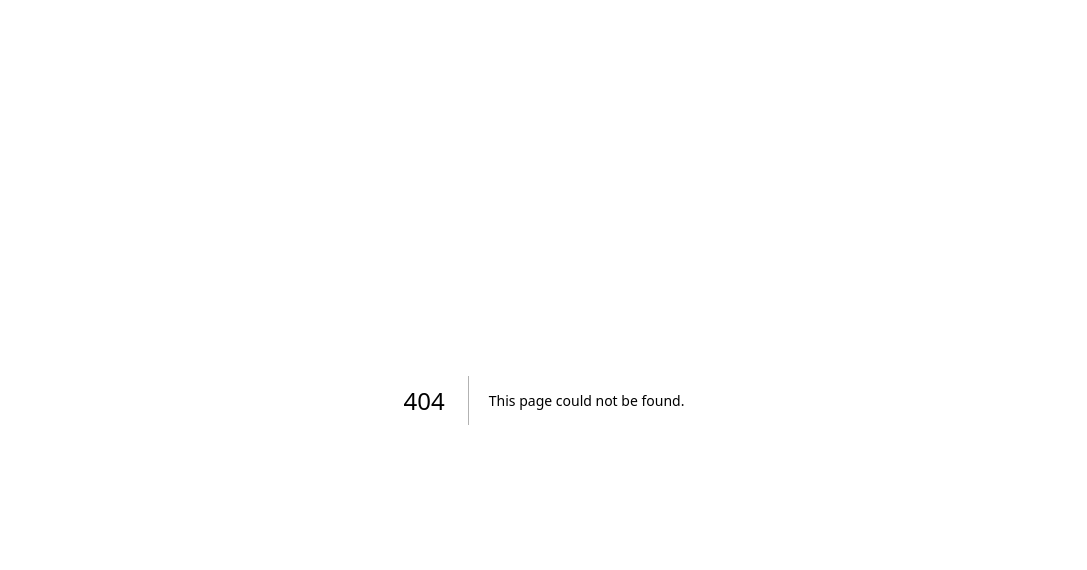
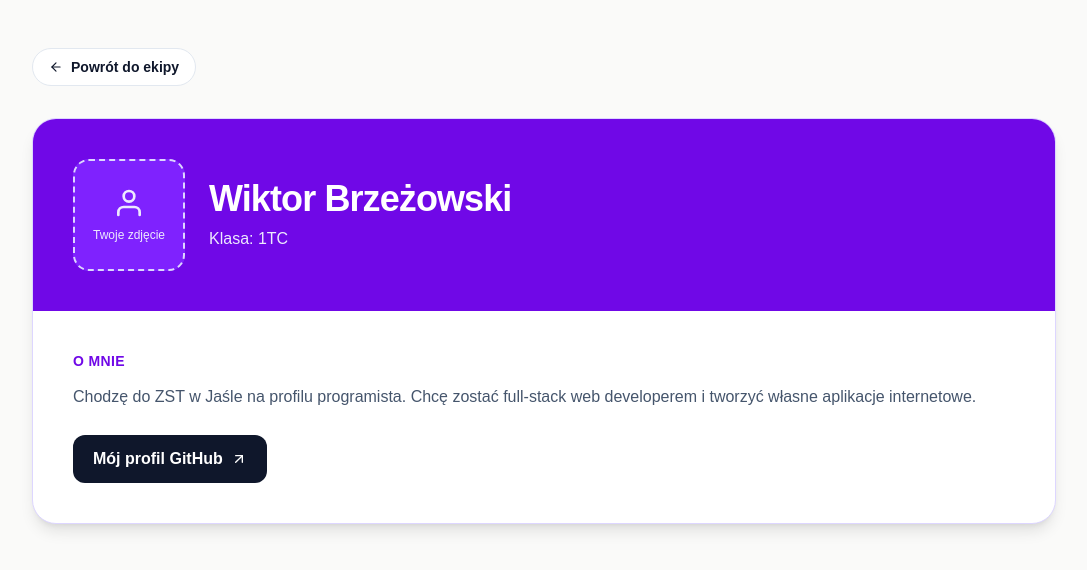
Before and after one commit to kmarszalek-zst/warsztaty-kodowania, a Next.js app: page /1tc-wiktor-brzezowski in a window 1280 px wide. Before the commit this address had no page. Shown: the top 570 px of the page, without its empty margins (96-1183 px from the left). Built offline with nearby package versions, Linux system fonts and the light colour scheme.

Commit message:
Dodaj wizytowke Wiktora Brzeżowskiego

```diff
--- a/src/app/klasa-imie-nazwisko/page.js
+++ b/src/app/1tc-wiktor-brzezowski/page.js
@@ -1,11 +1,11 @@
 import { FiUser } from "react-icons/fi";
 import ProfileLayout from "../../components/general/ProfileLayout";
-import StudentDetails from "../../components/klasa-imie-nazwisko/StudentDetails";
+import StudentDetails from "../../components/1tc-wiktor-brzezowski/StudentDetails";
 
 export const metadata = {
-  title: "Wizytówka ucznia — Twoje imię i nazwisko — ZST Koduj",
+  title: "Wizytówka ucznia — Wiktor Brzeżowski — ZST Koduj",
   description:
-    "Wizytówka ucznia Twoje imię i nazwisko z klasy Twoja klasa w warsztatach ZST Koduj.",
+    "Wizytówka ucznia Wiktor Brzeżowski z klasy 1TC w warsztatach ZST Koduj.",
 };
 
 export default function StudentTemplatePage() {
@@ -23,10 +23,10 @@ export default function StudentTemplatePage() {
             </div>
             <div>
               <h1 className="text-3xl font-black tracking-tight sm:text-4xl">
-                Twoje imię i nazwisko
+                Wiktor Brzeżowski
               </h1>
               <p className="mt-2 font-medium text-violet-100">
-                Klasa: [Twoja klasa]
+                Klasa: 1TC
               </p>
             </div>
           </div>
--- a/src/app/page.js
+++ b/src/app/page.js
@@ -55,7 +55,7 @@ export default function Home() {
 
           {/* Uczniowie: skopiuj kartę i uzupełnij własne dane oraz adres strony. */}
           <a
-            href="/klasa-imie-nazwisko"
+            href="/1tc-wiktor-brzezowski"
             className="group flex items-center gap-4 rounded-3xl border border-violet-300 bg-violet-50 p-5 shadow-sm transition hover:-translate-y-1 hover:border-violet-500 hover:bg-violet-100"
           >
             <span className="flex h-14 w-14 shrink-0 items-center justify-center rounded-2xl bg-violet-200 text-violet-900">
@@ -63,10 +63,10 @@ export default function Home() {
             </span>
             <span className="min-w-0">
               <span className="block truncate font-bold">
-                Twoje imię i nazwisko
+                Wiktor Brzeżowski
               </span>
               <span className="mt-1 block text-sm font-medium text-violet-800">
-                Klasa: [Twoja klasa]
+                Klasa: 1TC
               </span>
             </span>
             <FiArrowRight
--- a/src/components/klasa-imie-nazwisko/StudentDetails.js
+++ b/src/components/1tc-wiktor-brzezowski/StudentDetails.js
@@ -7,10 +7,10 @@ export default function StudentDetails() {
         O mnie
       </h2>
       <p className="mt-3 leading-7 text-slate-600">
-        [Tutaj wpisz kilka zdań o sobie.]
+        Chodzę do ZST w Jaśle na profilu programista. Chcę zostać full-stack web developerem i tworzyć własne aplikacje internetowe.
       </p>
       <a
-        href="https://github.com/twoj-login"
+        href="https://github.com/brzezowskiwiktortc-star"
         target="_blank"
         rel="noreferrer"
         className="mt-6 inline-flex items-center gap-2 rounded-xl bg-slate-900 px-5 py-3 font-bold text-white transition hover:bg-slate-700"
```
